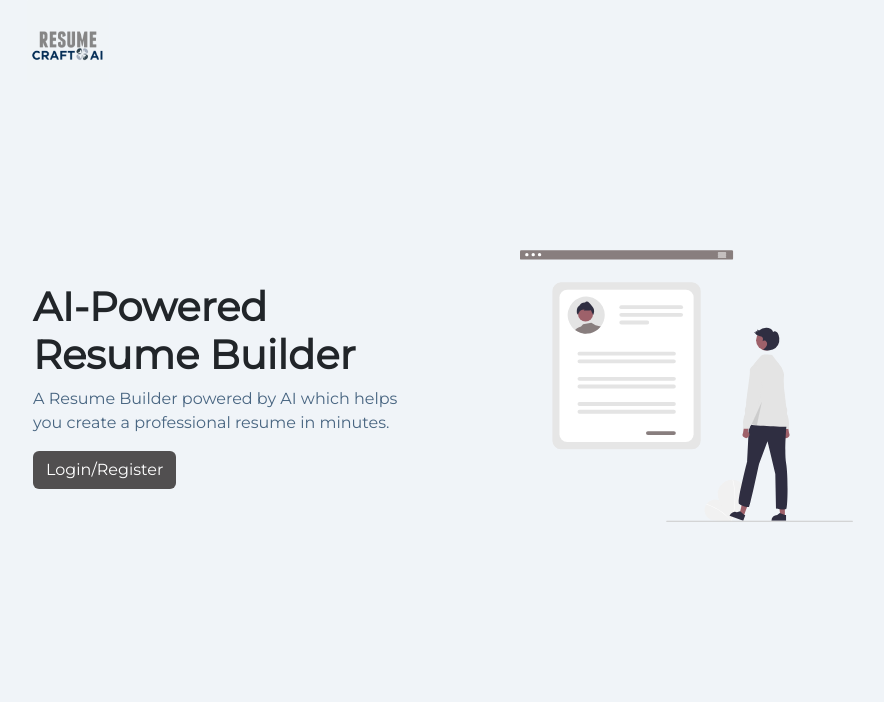
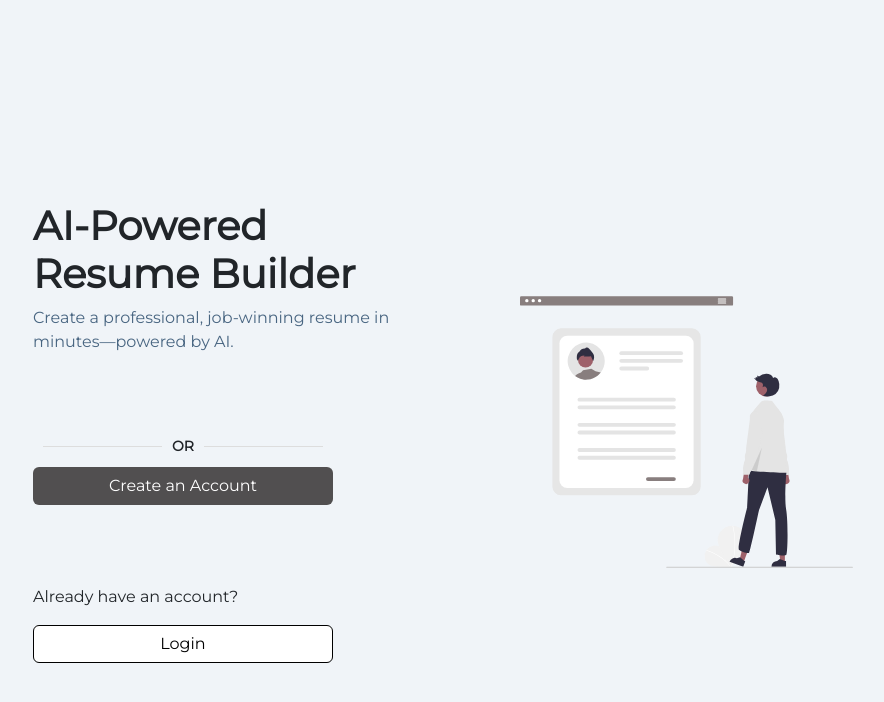
Before and after one commit to thomastepi/resume-craft, a React (Create React App) app: page /landing in a window 1280 px wide. Shown: the top 702 px of the page, without its empty margins (203-1087 px from the left). Built offline with nearby package versions, Linux system fonts and the light colour scheme; no server answers.

Commit message:
refactor authService

```diff
--- a/src/assets/wrapper/LandingPage.js
+++ b/src/assets/wrapper/LandingPage.js
@@ -1,33 +1,12 @@
 import styled from "styled-components";
 
-const Wrapper = styled.main`
-  nav {
-    width: 64%;
-    max-width: var(--max-width);
-    margin: 0 auto;
-    /* height: 9rem; */
-    display: flex;
-    align-items: center;
-    overflow: hidden;
-  }
-  nav img {
-    width: 10%;
-    height: auto;
-  }
-  @media (max-height: 500px) {
-    nav img {
-      display: none;
-    }
-    nav {
-      height: 4rem;
-    }
-  }
+const Wrapper = styled.div`
   .page {
-    min-height: calc(100vh - 6rem);
+    min-height: 100vh;
     width: 65%;
     display: grid;
     align-items: center;
-    margin-top: -3rem;
+    margin-top: -9rem;
     position: relative;
   }
   .page img {
@@ -35,6 +14,10 @@ const Wrapper = styled.main`
     height: 100%;
     position: absolute;
     right: 0;
+  }
+  .auth-child {
+    margin-top: 2rem;
+    max-width: 300px;
   }
   h1 {
     font-weight: 700;
@@ -46,29 +29,42 @@ const Wrapper = styled.main`
     color: #486581;
   }
   .main-img {
-    display: none;
+    display: block;
   }
   .btn {
     background-color: rgba(47, 43, 43, 0.818);
     color: white;
   }
 
+  .btn:hover {
+    background-color: #716a6a;
+    color: white;
+  }
+
+  .btn-login {
+    background-color: #fff;
+    color: #000;
+    border: 1px solid #000;
+    margin-top: 1rem;
+    width: 100%;
+  }
+
+  .btn-login:hover {
+    background-color: rgb(223, 214, 214);
+    color: #000;
+  }
+
   .logo-mobile {
     display: none;
   }
-  @media screen and (min-width: 768px) {
+  @media screen and (min-width: 900px) {
     .page {
       grid-template-columns: 1fr 1fr;
       column-gap: 3rem;
-    }
-    .main-img {
-      display: block;
+      margin-top: 2rem;
     }
   }
-  @media screen and (max-width: 768px) {
-    nav img {
-      display: none;
-    }
+  @media screen and (max-width: 900px) {
     .logo-mobile {
       display: flex;
       justify-content: center;
@@ -79,11 +75,22 @@ const Wrapper = styled.main`
     .logo-mobile img {
       width: 30%;
     }
+    .info {
+      display: flex;
+      flex-direction: column;
+      justify-content: center;
+      align-items: center;
+      flex-wrap: wrap;
+    }
+    .main-img,
+    .title {
+      display: none;
+    }
   }
 
   @media screen and (max-width: 480px) {
     .logo-mobile img {
-      width: 40%;
+      width: 30%;
     }
   }
 `;
--- a/src/pages/Landing.js
+++ b/src/pages/Landing.js
@@ -1,33 +1,86 @@
-import React from "react";
+import React, { useState, useEffect, useRef } from "react";
 import logo from "../assets/images/logo-landing.png";
 import main from "../assets/images/main.svg";
 import Wrapper from "../assets/wrapper/LandingPage";
-import { Link } from "react-router-dom";
+import { Link, useNavigate } from "react-router-dom";
+import { GoogleLogin } from "@react-oauth/google";
+import { message, Spin } from "antd";
+import { loginWithGoogle, isUserSessionValid } from "../services/authService";
 
 const Landing = () => {
+  const [buttonWidth, setButtonWidth] = useState(200);
+  const [loading, setLoading] = useState(false);
+  const containerRef = useRef(null);
+  const navigate = useNavigate();
+
+  useEffect(() => {
+    if (isUserSessionValid()) {
+      setTimeout(() => navigate("/home"), 2000);
+    }
+  }, [navigate]);
+
+  useEffect(() => {
+    const updateWidth = () => {
+      if (containerRef.current) {
+        const parentWidth = containerRef.current.offsetWidth;
+        const newWidth = Math.min(Math.max(parentWidth, 200), 400);
+        setButtonWidth(newWidth);
+      }
+    };
+
+    updateWidth();
+    window.addEventListener("resize", updateWidth);
+    return () => window.removeEventListener("resize", updateWidth);
+  }, []);
+
   return (
     <Wrapper>
-      <main>
-        <nav>
-          <img src={logo} alt="logo" />
-        </nav>
+      {loading && <Spin size="large" />}
       <div className="logo-mobile">
         <img src={logo} alt="logo" />
       </div>
       <div className="container page">
         <div className="info">
-            <h1>AI-Powered Resume Builder</h1>
-            <p>
-              A Resume Builder powered by AI which helps you create a
-              professional resume in minutes.
+          <h1 className="title">AI-Powered Resume Builder</h1>
+          <p className="sub-title">
+            Create a professional, job-winning resume in minutes—powered by AI.
           </p>
-            <Link to="/login" className="btn btn-hero">
-              Login/Register
+          <div className="auth-child">
+            <div ref={containerRef} style={{ width: "100%" }}>
+              <GoogleLogin
+                onSuccess={(response) =>
+                  loginWithGoogle(response.credential, navigate, setLoading)
+                }
+                onError={() => message.error("Google Login Failed")}
+                useOneTap
+                text="signup_with"
+                theme="outline"
+                size="large"
+                width={buttonWidth.toString()}
+              />
+            </div>
+            <div className="or-divider">
+              <span>
+                <strong>OR</strong>
+              </span>
+            </div>
+            <Link
+              to="/register"
+              className="btn btn-hero"
+              style={{ width: "100%" }}
+            >
+              Create an Account
             </Link>
+            <div style={{ width: "100%", marginTop: "5rem" }}>
+              <span>Already have an account? </span>
+              <Link to="/login" className="btn btn-login">
+                Login
+              </Link>
+            </div>
+          </div>
         </div>
         <img className="img main-img" alt="job junt" src={main} />
       </div>
-      </main>
     </Wrapper>
   );
 };
--- a/src/pages/Login.js
+++ b/src/pages/Login.js
@@ -1,7 +1,5 @@
-import React, { useEffect, useState } from "react";
-import { jwtDecode } from "jwt-decode";
+import React, { useEffect, useRef, useState } from "react";
 import ReCAPTCHA from "react-google-recaptcha";
-import axios from "axios";
 import logo from "../assets/images/logo-form.png";
 import { Link, useNavigate } from "react-router-dom";
 import { Button, Form, Input, message, Spin } from "antd";
@@ -9,96 +7,41 @@ import { Formik } from "formik";
 import { loginSchema } from "../utils/validationSchema";
 import { GoogleLogin } from "@react-oauth/google";
 import "../resources/styles/pages/authentication.css";
+import {
+  loginWithGoogle,
+  loginWithCredentials,
+  registerGuestLogin,
+  isUserSessionValid,
+} from "../services/authService";
 
 function Login() {
   const [loading, setLoading] = useState(false);
   const [captchaToken, setCaptchaToken] = useState(null);
-  const baseUrl = process.env.REACT_APP_BASE_URL;
+  const [buttonWidth, setButtonWidth] = useState(400);
+  const containerRef = useRef(null);
   const navigate = useNavigate();
 
-  function handleCaptchaChange(token) {
-    setCaptchaToken(token);
-  }
-
-  const handleOAuthSuccess = async (response) => {
-    const { credential } = response;
-    try {
-      const res = await axios.post(`${baseUrl}/api/user/google-oauth`, {
-        token: credential,
-      });
-      const { firstName, username, accessToken } = res.data;
-      localStorage.setItem("user", JSON.stringify(res.data));
-      const name = username === "guest" ? `Guest User` : firstName || username;
-
-      message.success(`Welcome, ${name}!`);
-
-      const decodedToken = jwtDecode(accessToken);
-      const expirationTime = decodedToken.exp;
-
-      localStorage.setItem("accessToken", accessToken);
-      localStorage.setItem("tokenExpiry", expirationTime);
-
-      setTimeout(() => {
-        navigate("/home");
-      }, 2000);
-    } catch (err) {
-      console.error("Failed to log in with Google:", err);
-      message.error(
-        err.response?.data?.message || "An error occurred. Please try again."
-      );
-    }
-  };
+  const handleCaptchaChange = (token) => setCaptchaToken(token);
 
   useEffect(() => {
-    const user = JSON.parse(localStorage.getItem("user"));
-    if (user) {
-      setTimeout(() => {
-        navigate("/home");
-      }, 2000);
+    if (isUserSessionValid()) {
+      setTimeout(() => navigate("/home"), 2000);
     }
   }, [navigate]);
 
-  const handleLogin = async (values, { setSubmitting }) => {
-    if (!captchaToken && values.username !== "guest") {
-      message.error("Please complete the reCAPTCHA.");
-      return;
-    }
-    try {
-      setLoading(true);
-      const response = await axios.post(`${baseUrl}/api/user/login`, {
-        ...values,
-        captchaToken,
-      });
+  useEffect(() => {
+    const updateWidth = () => {
+      if (containerRef.current) {
+        const parentWidth = containerRef.current.offsetWidth;
+        const newWidth = Math.min(Math.max(parentWidth, 200), 400);
+        setButtonWidth(newWidth);
+      }
+    };
 
-      const { username, firstName, accessToken } = response.data;
-      const name = username === "guest" ? `Guest User` : firstName || username;
-
-      message.success(`Welcome, ${name}!`);
-      localStorage.setItem("user", JSON.stringify(response.data));
-
-      const decodedToken = jwtDecode(accessToken);
-      const expirationTime = decodedToken.exp;
-
-      localStorage.setItem("accessToken", accessToken);
-      localStorage.setItem("tokenExpiry", expirationTime);
-
-      setTimeout(() => {
-        navigate("/home");
-      }, 2000);
-    } catch (err) {
-      console.error("Error", err);
-      if (err.message === "Network Error") {
-        message.error("Network Error. Please check your internet connection.");
-      } else {
-        message.error(
-          err.response?.data?.message || "An error occurred. Please try again."
-        );
-      }
-    } finally {
-      setLoading(false);
-      setSubmitting(false);
-    }
-  };
+    updateWidth();
+    window.addEventListener("resize", updateWidth);
+    return () => window.removeEventListener("resize", updateWidth);
+  }, []);
 
   return (
     <div className="auth-parent">
@@ -108,7 +51,24 @@ function Login() {
           <Formik
             initialValues={{ username: "", password: "" }}
             validationSchema={loginSchema}
-            onSubmit={handleLogin}
+            onSubmit={async (values, { setSubmitting }) => {
+              try {
+                await loginWithCredentials(
+                  values,
+                  captchaToken,
+                  navigate,
+                  setLoading
+                );
+              } catch (err) {
+                console.error("Login Error:", err);
+                message.error(
+                  err.response?.data?.message ||
+                    "An error occurred. Please try again."
+                );
+              } finally {
+                setSubmitting(false);
+              }
+            }}
           >
             {({
               values,
@@ -125,6 +85,22 @@ function Login() {
                 </div>
                 <h1>Login</h1>
                 <hr />
+                <div className="google-btn-wrapper" ref={containerRef}>
+                  <GoogleLogin
+                    onSuccess={(response) =>
+                      loginWithGoogle(response.credential, navigate, setLoading)
+                    }
+                    onError={() => message.error("Google Login Failed")}
+                    useOneTap
+                    size="large"
+                    width={buttonWidth.toString()}
+                  />
+                </div>
+                <div className="or-divider">
+                  <span>
+                    <strong>OR</strong>
+                  </span>
+                </div>
                 <Form.Item
                   label="Username"
                   validateStatus={
@@ -180,26 +156,6 @@ function Login() {
                 >
                   Login
                 </Button>
-                <div className="or-divider">
-                  <span>
-                    <strong>OR</strong>
-                  </span>
-                </div>
-
-                <div
-                  style={{
-                    marginBottom: "10px",
-                    display: "flex",
-                    justifyContent: "center",
-                  }}
-                >
-                  <GoogleLogin
-                    onSuccess={handleOAuthSuccess}
-                    onError={() => {
-                      console.log("Login Failed");
-                    }}
-                  />
-                </div>
 
                 <hr />
 
@@ -210,17 +166,19 @@ function Login() {
                       className="guest-link"
                       onClick={async () => {
                         try {
-                          setLoading(true);
-                          await axios.post(`${baseUrl}/api/user/guest-log`);
-                          handleLogin(
+                          await loginWithCredentials(
                             { username: "guest", password: "SecurePass123" },
-                            { setSubmitting: () => {} }
+                            null,
+                            navigate,
+                            setLoading
                           );
+                          await registerGuestLogin();
                         } catch (err) {
                           console.error("Failed to log guest session:", err);
-                          message.error("An error occurred. Please try again.");
-                        } finally {
-                          setLoading(false);
+                          message.error(
+                            err.response?.data?.message ||
+                              "An error occurred. Please try again."
+                          );
                         }
                       }}
                     >
--- a/src/pages/Profile.js
+++ b/src/pages/Profile.js
@@ -116,6 +116,19 @@ const Profile = () => {
           );
           break;
 
+        case 400:
+          setAlertTitle(err.response.data.error || "Bad Request");
+          message.error(
+            err.response.data.error ||
+              "Bad Request. Please check your input and try again.",
+            5
+          );
+          setError(
+            err.response.data.message ||
+              "bad request. Please check your input and try again."
+          );
+          break;
+
         default:
           setAlertTitle(err.response.data.error || "An error occurred!");
           message.error(err.response.data.error || "An error occurred!");
@@ -206,7 +219,9 @@ const Profile = () => {
                 }
                 endSession={true}
                 type="error"
-                showActionButton={true}
+                showActionButton={
+                  alertTitle !== "Bad Request" || "An error occurred!"
+                }
                 setError={setError}
               />
             )}
--- a/src/pages/Register.js
+++ b/src/pages/Register.js
@@ -1,12 +1,17 @@
 import React, { useEffect, useState } from "react";
 import { Link, useNavigate } from "react-router-dom";
-import { jwtDecode } from "jwt-decode";
 import ReCAPTCHA from "react-google-recaptcha";
 import logo from "../assets/images/logo-form.png";
-import axios from "axios";
 import { Button, Form, Input, message, Spin } from "antd";
 import { Formik } from "formik";
 import { registerSchema } from "../utils/validationSchema";
+import {
+  //loginWithGoogle,
+  loginWithCredentials,
+  registerUser,
+  registerGuestLogin,
+  isUserSessionValid,
+} from "../services/authService";
 import "../resources/styles/pages/authentication.css";
 
 function Register() {
@@ -14,61 +19,13 @@ function Register() {
   const [captchaToken, setCaptchaToken] = useState(null);
   const navigate = useNavigate();
 
-  const baseUrl = process.env.REACT_APP_BASE_URL;
-
-  function handleCaptchaChange(token) {
-    setCaptchaToken(token);
-  }
+  const handleCaptchaChange = (token) => setCaptchaToken(token);
 
   useEffect(() => {
-    const user = JSON.parse(localStorage.getItem("user"));
-    if (user) {
-      navigate("/home");
+    if (isUserSessionValid()) {
+      setTimeout(() => navigate("/home"), 2000);
     }
   }, [navigate]);
-
-  const handleRegister = async (values, { setSubmitting }) => {
-    if (!captchaToken && values.username !== "guest") {
-      message.error("Please complete the reCAPTCHA.");
-      return;
-    }
-    try {
-      setLoading(true);
-      if (values.username !== "guest") {
-        await axios.post(`${baseUrl}/api/user/register`, values);
-      }
-
-      const res = await axios.post(`${baseUrl}/api/user/login`, {
-        ...values,
-        captchaToken,
-      });
-      localStorage.setItem("user", JSON.stringify(res.data));
-
-      const decodedToken = jwtDecode(res.data.accessToken);
-      const expirationTime = decodedToken.exp;
-
-      localStorage.setItem("accessToken", res.data.accessToken);
-      localStorage.setItem("tokenExpiry", expirationTime);
-
-      message.success(
-        values.username === "guest"
-          ? "Welcome, Guest User!"
-          : `Welcome, ${res.data.firstName || values.username}!`
-      );
-
-      setTimeout(() => {
-        navigate("/home");
-      }, 2000);
-    } catch (err) {
-      console.error("Error", err);
-      message.error(
-        err.response?.data?.message || "An error occurred. Please try again."
-      );
-    } finally {
-      setLoading(false);
-      setSubmitting(false);
-    }
-  };
 
   return (
     <div className="auth-parent">
@@ -78,7 +35,25 @@ function Register() {
           <Formik
             initialValues={{ username: "", password: "", cpassword: "" }}
             validationSchema={registerSchema}
-            onSubmit={handleRegister}
+            onSubmit={async (values, { setSubmitting }) => {
+              try {
+                await registerUser(
+                  values,
+                  captchaToken,
+                  navigate,
+                  setLoading,
+                  setSubmitting
+                );
+              } catch (err) {
+                console.error("Register Error:", err);
+                message.error(
+                  err.response?.data?.message ||
+                    "An error occurred. Please try again."
+                );
+              } finally {
+                setSubmitting(false);
+              }
+            }}
           >
             {({
               values,
@@ -185,17 +160,19 @@ function Register() {
                       onClick={async () => {
                         try {
                           setLoading(true);
-                          await axios.post(`${baseUrl}/api/user/guest-log`);
-                          handleRegister(
-                            {
-                              username: "guest",
-                              password: "SecurePass123",
-                            },
-                            { setSubmitting: () => {} }
+                          await loginWithCredentials(
+                            { username: "guest", password: "SecurePass123" },
+                            null,
+                            navigate,
+                            setLoading
                           );
+                          await registerGuestLogin();
                         } catch (err) {
                           console.error("Failed to log guest session:", err);
-                          message.error("An error occurred. Please try again.");
+                          message.error(
+                            err.response?.data?.message ||
+                              "An error occurred. Please try again."
+                          );
                         } finally {
                           setLoading(false);
                         }
--- a/src/resources/styles/pages/authentication.css
+++ b/src/resources/styles/pages/authentication.css
@@ -33,7 +33,7 @@
   background-color: #fff;
   box-shadow: 0 0 10px rgba(0, 0, 0, 0.2);
   z-index: 1;
-  padding: 30px 30px 60px 30px;
+  padding: 5px 30px 10px 30px;
   opacity: 0.85;
 }
 
@@ -89,3 +89,8 @@
   text-decoration: none;
   transition: color 0.3s;
 }
+
+.google-btn-wrapper {
+  width: 100%;
+  margin-bottom: 10px;
+}
--- /dev/null
+++ b/src/services/authService.js
@@ -0,0 +1,138 @@
+import axios from "axios";
+import { jwtDecode } from "jwt-decode";
+import { message } from "antd";
+
+const baseUrl = process.env.REACT_APP_BASE_URL;
+
+const storeUserSession = (userData) => {
+  localStorage.setItem("user", JSON.stringify(userData));
+  localStorage.setItem("accessToken", userData.accessToken);
+  const decodedToken = jwtDecode(userData.accessToken);
+  localStorage.setItem("tokenExpiry", decodedToken.exp);
+};
+
+export const loginWithGoogle = async (credential, navigate, setLoading) => {
+  try {
+    setLoading(true);
+    const res = await axios.post(`${baseUrl}/api/user/google-oauth`, {
+      token: credential,
+    });
+    const { firstName, username } = res.data;
+
+    storeUserSession(res.data);
+
+    const name = username === "guest" ? `Guest User` : firstName || username;
+    message.success(`Welcome, ${name}!`);
+
+    setTimeout(() => navigate("/home"), 2000);
+    return res.data;
+  } catch (err) {
+    console.error("Google Login Failed:", err);
+    if (!err.response) {
+      message.error("Network Error. Please check your internet connection.", 5);
+      return;
+    }
+    message.error(
+      err.response?.data?.message || "An error occurred. Please try again."
+    );
+  } finally {
+    setLoading(false);
+  }
+};
+
+export const loginWithCredentials = async (
+  values,
+  captchaToken,
+  navigate,
+  setLoading
+) => {
+  if (!captchaToken && values.username !== "guest") {
+    message.error("Please complete the reCAPTCHA.");
+    return;
+  }
+
+  try {
+    setLoading(true);
+    const res = await axios.post(`${baseUrl}/api/user/login`, {
+      ...values,
+      captchaToken,
+    });
+    const { firstName, username } = res.data;
+
+    storeUserSession(res.data);
+
+    const name = username === "guest" ? `Guest User` : firstName || username;
+    message.success(`Welcome, ${name}!`);
+
+    setTimeout(() => navigate("/home"), 2000);
+    return res.data;
+  } catch (err) {
+    console.error("Login Failed:", err);
+    if (err.message === "Network Error") {
+      message.error("Network Error. Please check your internet connection.", 5);
+    } else {
+      message.error(
+        err.response?.data?.message || "An error occurred. Please try again."
+      );
+    }
+  } finally {
+    setLoading(false);
+  }
+};
+
+export const registerUser = async (
+  values,
+  captchaToken,
+  navigate,
+  setLoading
+) => {
+  if (!captchaToken && values.username !== "guest") {
+    message.error("Please complete the reCAPTCHA.");
+    return;
+  }
+
+  try {
+    setLoading(true);
+    if (values.username !== "guest") {
+      await axios.post(`${baseUrl}/api/user/register`, values);
+    }
+
+    await loginWithCredentials(values, captchaToken, navigate, setLoading);
+  } catch (err) {
+    console.error("Registration Error:", err);
+    if (err.message === "Network Error") {
+      message.error("Network Error. Please check your internet connection.", 5);
+      return;
+    }
+    message.error(
+      err.response?.data?.message || "An error occurred. Please try again."
+    );
+  } finally {
+    setLoading(false);
+  }
+};
+
+export const registerGuestLogin = async () => {
+  try {
+    axios.post(`${baseUrl}/api/user/guest-log`);
+  } catch (err) {
+    console.error("Guest Log Failed:", err);
+    message.error(
+      err.response?.data?.message || "An error occurred. Please try again."
+    );
+  }
+};
+
+export const logoutUser = (navigate) => {
+  localStorage.removeItem("user");
+  localStorage.removeItem("accessToken");
+  localStorage.removeItem("tokenExpiry");
+  message.success("Logged out successfully!");
+  navigate("/login");
+};
+
+export const isUserSessionValid = () => {
+  const tokenExpiry = localStorage.getItem("tokenExpiry");
+  if (!tokenExpiry) return false;
+  return Date.now() / 1000 < parseInt(tokenExpiry, 10);
+};
```
Lines whose indentation alone changed are shown as unchanged.
